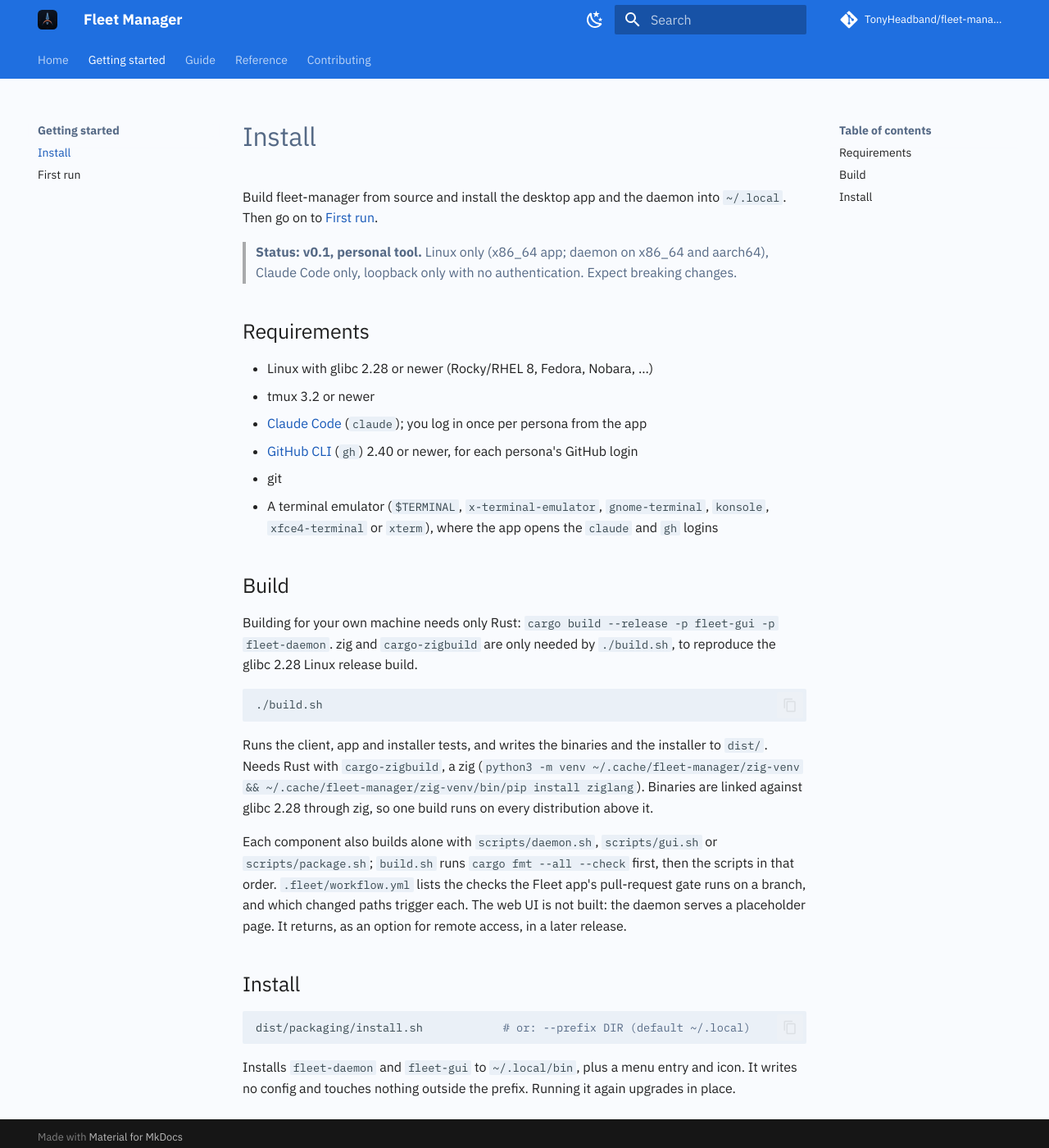
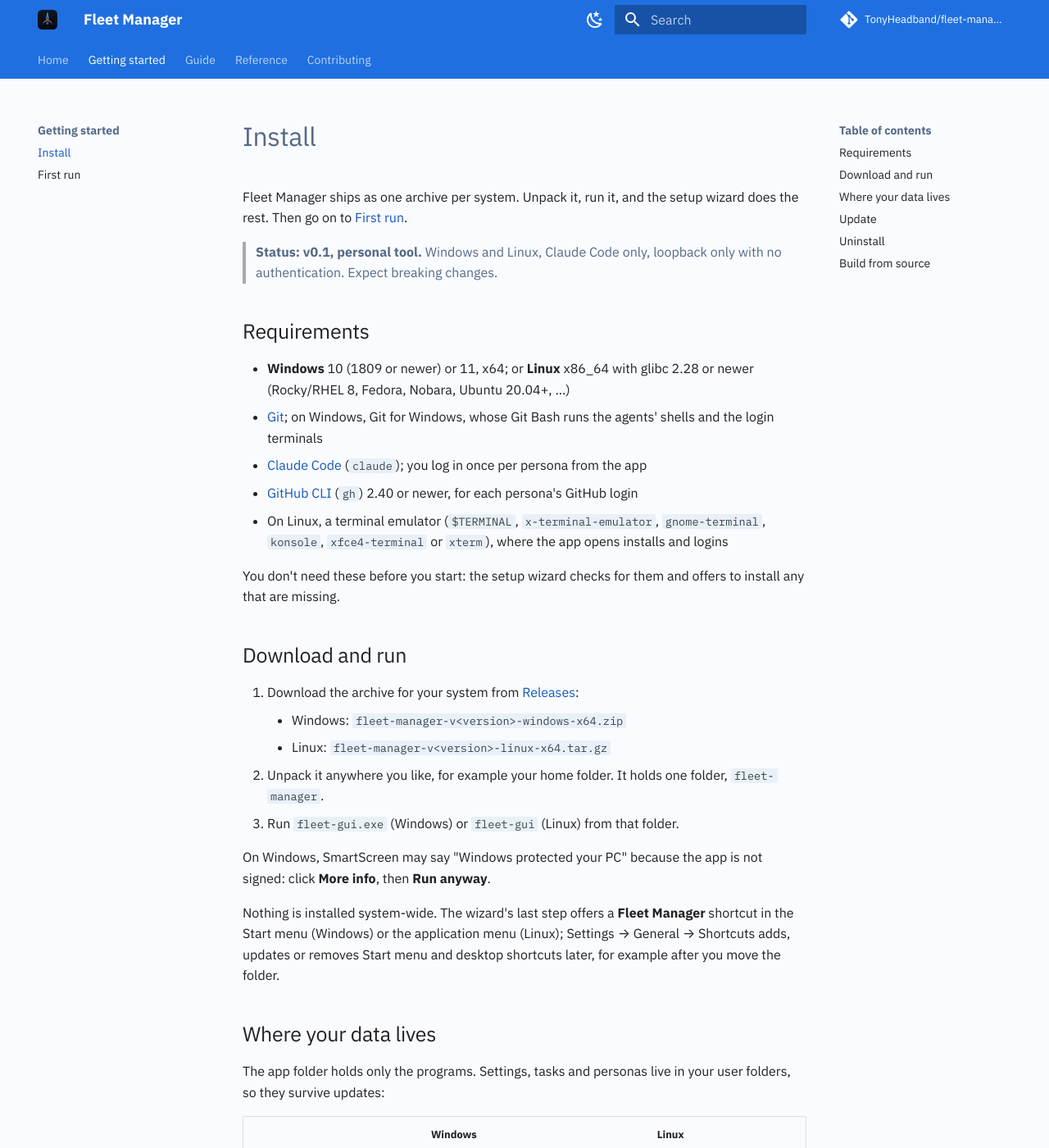
Before and after one commit to TonyHeadband/fleet-manager, an MkDocs documentation site: the page built from docs/getting-started/install.md, in a window 1280 px wide and 1400 px high. Shown: the whole window at 82% size. Built offline with MkDocs 1.6.1 and Material for MkDocs 9.7.7, drawn with Linux system fonts in a browser that asks for light colours; comment, search, counter and statistics services are not loaded; some of the changed text lies outside the part shown.

Commit message:
docs(getting-started): archive install, data folders, update, wizard tool check
Co-Authored-By: Claude Opus 5.5 <noreply@anthropic.com>

````diff
--- a/docs/getting-started/install.md
+++ b/docs/getting-started/install.md
@@ -1,46 +1,70 @@
 # Install
 
-Build fleet-manager from source and install the desktop app and the daemon into `~/.local`. Then go on to
-[First run](first-run.md).
+Fleet Manager ships as one archive per system. Unpack it, run it, and the setup wizard does the rest. Then go on
+to [First run](first-run.md).
 
-> **Status: v0.1, personal tool.** Linux only (x86_64 app; daemon on x86_64 and aarch64), Claude Code only,
-> loopback only with no authentication. Expect breaking changes.
+> **Status: v0.1, personal tool.** Windows and Linux, Claude Code only, loopback only with no authentication.
+> Expect breaking changes.
 
 ## Requirements
 
-- Linux with glibc 2.28 or newer (Rocky/RHEL 8, Fedora, Nobara, …)
-- tmux 3.2 or newer
-- [Claude Code](https://docs.claude.com/en/docs/claude-code) (`claude`); you log in once per persona from the app
+- **Windows** 10 (1809 or newer) or 11, x64; or **Linux** x86_64 with glibc 2.28 or newer (Rocky/RHEL 8,
+  Fedora, Nobara, Ubuntu 20.04+, …)
+- [Git](https://git-scm.com/downloads); on Windows, Git for Windows, whose Git Bash runs the agents' shells and the
+  login terminals
+- [Claude Code](https://docs.claude.com/en/docs/claude-code/setup) (`claude`); you log in once per persona from the
+  app
 - [GitHub CLI](https://cli.github.com/) (`gh`) 2.40 or newer, for each persona's GitHub login
-- git
-- A terminal emulator (`$TERMINAL`, `x-terminal-emulator`, `gnome-terminal`, `konsole`, `xfce4-terminal` or
-  `xterm`), where the app opens the `claude` and `gh` logins
+- On Linux, a terminal emulator (`$TERMINAL`, `x-terminal-emulator`, `gnome-terminal`, `konsole`,
+  `xfce4-terminal` or `xterm`), where the app opens installs and logins
 
-## Build
+You don't need these before you start: the setup wizard checks for them and offers to install any that are
+missing.
 
-Building for your own machine needs only Rust: `cargo build --release -p fleet-gui -p fleet-daemon`. zig and
-`cargo-zigbuild` are only needed by `./build.sh`, to reproduce the glibc 2.28 Linux release build.
+## Download and run
 
-```bash
-./build.sh
-```
+1. Download the archive for your system from
+   [Releases](https://github.com/TonyHeadband/fleet-manager/releases):
+    - Windows: `fleet-manager-v<version>-windows-x64.zip`
+    - Linux: `fleet-manager-v<version>-linux-x64.tar.gz`
+2. Unpack it anywhere you like, for example your home folder. It holds one folder, `fleet-manager`.
+3. Run `fleet-gui.exe` (Windows) or `fleet-gui` (Linux) from that folder.
 
-Runs the client, app and installer tests, and writes the binaries and
-the installer to `dist/`. Needs Rust with `cargo-zigbuild`, a zig (`python3 -m venv ~/.cache/fleet-manager/zig-venv
-&& ~/.cache/fleet-manager/zig-venv/bin/pip install ziglang`). Binaries are linked against
-glibc 2.28 through zig, so one build runs on every distribution above it.
+On Windows, SmartScreen may say "Windows protected your PC" because the app is not signed: click **More info**,
+then **Run anyway**.
 
-Each component also builds alone with `scripts/daemon.sh`, `scripts/gui.sh` or
-`scripts/package.sh`; `build.sh` runs `cargo fmt --all --check` first, then the scripts in that order.
-`.fleet/workflow.yml` lists the checks the Fleet app's pull-request gate runs on a branch, and which changed paths
-trigger each. The web UI is not built: the daemon serves a placeholder page. It returns, as an option for
-remote access, in a later release.
+Nothing is installed system-wide. The wizard's last step offers a **Fleet Manager** shortcut in the Start menu
+(Windows) or the application menu (Linux); Settings → General → Shortcuts adds, updates or removes Start menu and
+desktop shortcuts later, for example after you move the folder.
 
-## Install
+## Where your data lives
 
-```bash
-dist/packaging/install.sh            # or: --prefix DIR (default ~/.local)
-```
+The app folder holds only the programs. Settings, tasks and personas live in your user folders, so they survive
+updates:
 
-Installs `fleet-daemon` and `fleet-gui` to `~/.local/bin`, plus a menu entry and icon. It writes no config and
-touches nothing outside the prefix. Running it again upgrades in place.
+| | Windows | Linux |
+|---|---|---|
+| Config (`config.toml`, `gui.toml`) | `%USERPROFILE%\AppData\Roaming\fleet-manager` | `~/.config/fleet-manager` |
+| Data (database, logs, personas) | `%USERPROFILE%\AppData\Local\fleet-manager` | `~/.local/share/fleet-manager` |
+| Tasks (default, chosen in the wizard) | `%USERPROFILE%\fleet-tasks` | `~/fleet-tasks` |
+
+## Update
+
+When a new version is out, the app shows a notice when it starts (and a line in Settings); **Download** opens the
+release page. Tick **Skip this version** to stop the notice for that version. To update:
+
+1. Close Fleet Manager and choose **Stop the daemon too** in the close dialog. Running agents stop and are resumed
+   when it starts again.
+2. Unpack the new archive over the old `fleet-manager` folder.
+3. Start it again.
+
+If a background service (the daemon) from the old version is still running, the app says so and offers to restart
+it.
+
+## Uninstall
+
+Delete the `fleet-manager` folder and the shortcut. To remove your data too, delete the folders in the table above.
+
+## Build from source
+
+See [Development](../contributing/development.md).
````
Also changed, not shown: docs/getting-started/first-run.md (+36 -17 lines).
